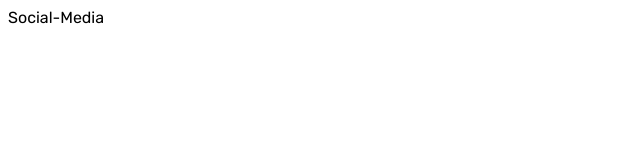
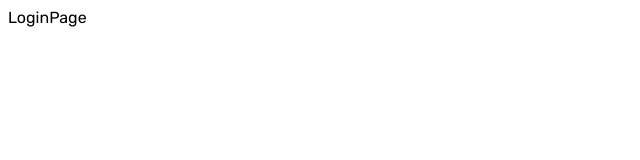
Before and after one commit to sandivsv/MERN-Social-Media, a React (Create React App) app in the folder client/: page / in a window 1280 px wide. Shown: the top 160 px of the page, without its empty margins (0-640 px from the left). Built offline with nearby package versions, Linux system fonts and the light colour scheme.

Commit message:
routes setup

```diff
--- a/client/src/App.js
+++ b/client/src/App.js
@@ -1,8 +1,23 @@
 import React from 'react'
+import { BrowserRouter, Navigate, Routes, Route } from 'react-router-dom';
+import HomePage from './scenes/homePage';
+import LoginPage from './scenes/loginPage';
+import ProfilePage from './scenes/profilePage';
+import Navbar from './scenes/navbar';
+
+
 
 const App = () => {
   return (
-    <div>Social-Media</div>
+    <div className='app'>
+      <BrowserRouter>
+        <Routes>
+          <Route path='/' element={ <LoginPage/> }/>
+          <Route path='/home' element={ <HomePage/> }/>
+          <Route path='/profile/:userId' element={ <ProfilePage/> }/>
+        </Routes>
+      </BrowserRouter>
+    </div>
   )
 }
 
--- /dev/null
+++ b/client/src/scenes/homePage/index.jsx
@@ -0,0 +1,9 @@
+import React from 'react'
+
+const HomePage = () => {
+  return (
+    <div>HomePage</div>
+  )
+}
+
+export default HomePage;
--- /dev/null
+++ b/client/src/scenes/loginPage/index.jsx
@@ -0,0 +1,9 @@
+import React from 'react'
+
+const LoginPage = () => {
+  return (
+    <div>LoginPage</div>
+  )
+}
+
+export default LoginPage;
--- /dev/null
+++ b/client/src/scenes/navbar/index.jsx
@@ -0,0 +1,9 @@
+import React from 'react'
+
+const Navbar = () => {
+  return (
+    <div>Navbar</div>
+  )
+}
+
+export default Navbar;
--- /dev/null
+++ b/client/src/scenes/profilePage/index.jsx
@@ -0,0 +1,9 @@
+import React from 'react'
+
+const ProfilePage = () => {
+  return (
+    <div>ProfilePage</div>
+  )
+}
+
+export default ProfilePage;
```
